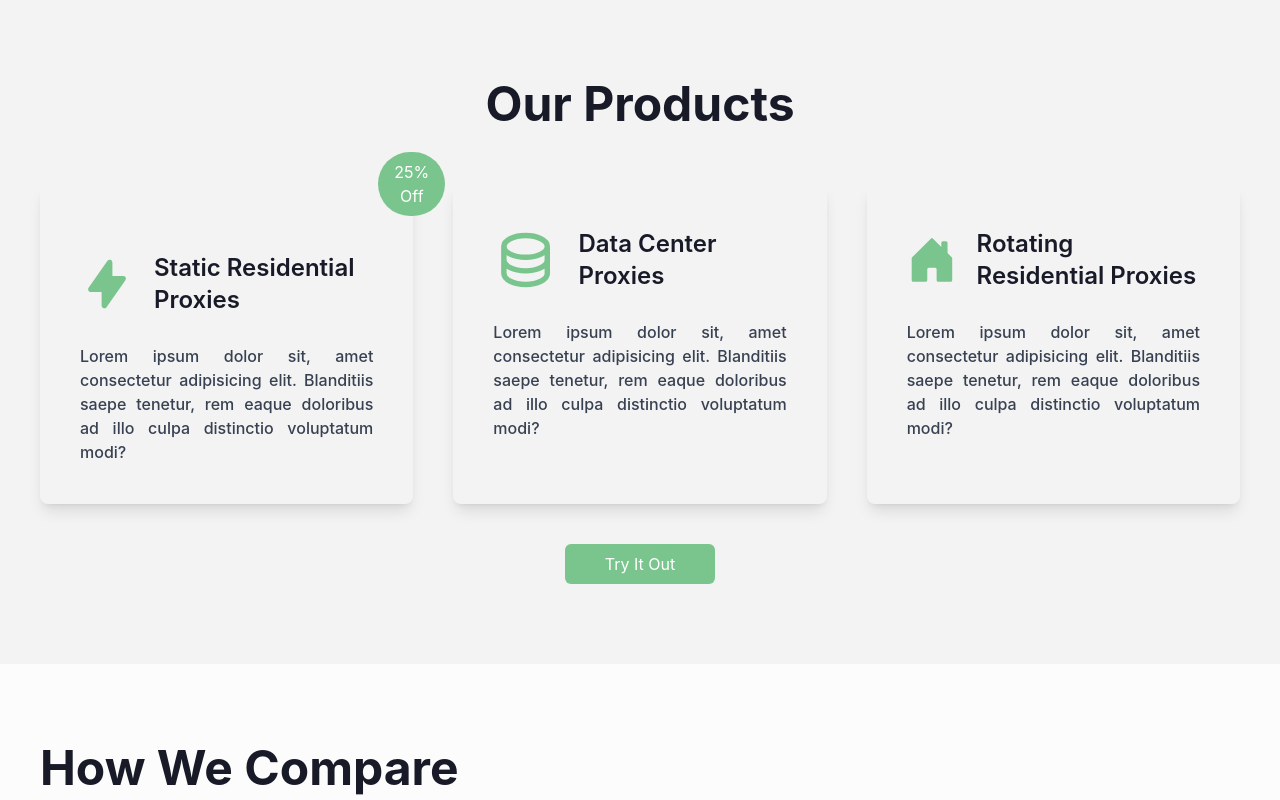
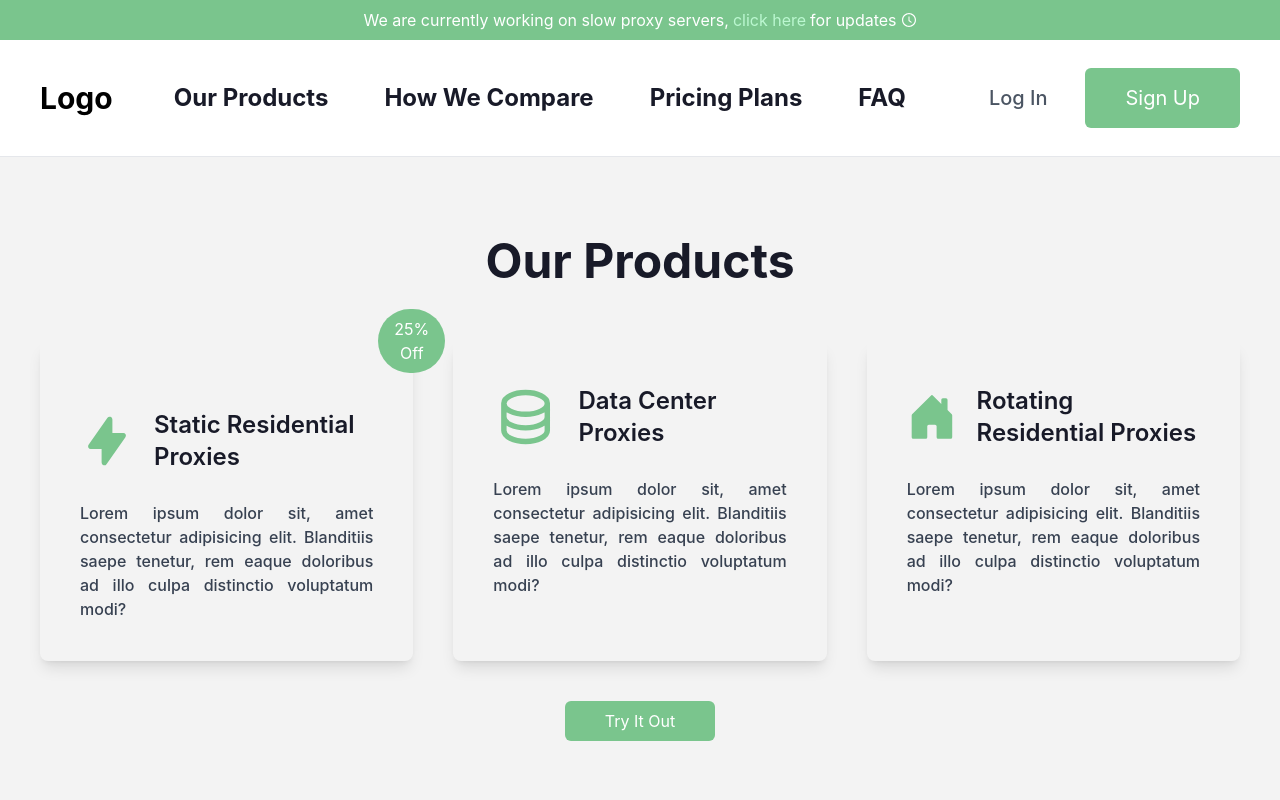
Before and after one commit to Mohammad-Hidayat-Ullah-Reza/proxy-service-test, a React (Vite) app: page / in a window 1280 px wide. Shown: the top 800 px of the page. Built offline with nearby package versions, Linux system fonts and the light colour scheme.

Commit message:
navbar added

```diff
--- /dev/null
+++ b/src/components/Navbar.jsx
@@ -0,0 +1,92 @@
+import React, { useState } from "react";
+import Button from "./Button";
+import { HiMenu } from "react-icons/hi";
+import { RxCross2 } from "react-icons/rx";
+import { AiOutlineClockCircle } from "react-icons/ai";
+
+function Navbar() {
+  const [open, setOpen] = useState(false);
+
+  return (
+    <>
+      <div>
+        <p className="bg-productPrimary text-xs p-2 md:text-base text-center text-white flex items-center justify-center">
+          We are currently working on slow proxy servers,{" "}
+          <a href="#" className="mx-1 text-green-200">
+            click here
+          </a>{" "}
+          for updates
+          <AiOutlineClockCircle className="ml-1" />
+        </p>
+      </div>
+      <nav className="md:sticky top-0 bg-white z-10 border-b">
+        <div className="container px-10 flex items-center justify-between">
+          {/* logo */}
+          <div className="font-bold text-2xl xl:text-3xl py-4 sm:py-7 lg:py-10">
+            <a href="#">Logo</a>
+          </div>
+          {/* links */}
+          <div className="hidden font-bold text-secondary lg:text-lg xl:text-2xl py-10 capitalize lg:flex items-center lg:gap-7 xl:gap-14">
+            <a href="#" className="hover:opacity-80">
+              our products
+            </a>
+            <a href="#" className="hover:opacity-80">
+              how we compare
+            </a>
+            <a href="#" className="hover:opacity-80">
+              pricing plans
+            </a>
+            <a href="#" className="hover:opacity-80">
+              FAQ
+            </a>
+          </div>
+          {/* mobile menu */}
+          <div
+            className={` ${
+              !open && "hidden"
+            } absolute top-0 left-0 text-secondary font-semibold bg-white h-screen p-5 flex flex-col capitalize gap-7`}
+          >
+            <div className="w-full">
+              <RxCross2
+                className="text-3xl ml-auto mr-0"
+                onClick={() => setOpen(false)}
+              />
+            </div>
+            <a href="#" className="hover:opacity-80">
+              our products
+            </a>
+            <a href="#" className="hover:opacity-80">
+              how we compare
+            </a>
+            <a href="#" className="hover:opacity-80">
+              pricing plans
+            </a>
+            <a href="#" className="hover:opacity-80">
+              FAQ
+            </a>
+          </div>
+          {/* log in, sign up and log out button */}
+          <div className="flex items-center">
+            <button
+              className={`hidden sm:block border-2 border-transparent hover:border-productPrimary xl:text-xl py-4 px-5 xl:px-100 rounded-md text-gray-600 hover:text-secondary font-medium capitalize mr-4`}
+            >
+              log in
+            </button>
+            <button
+              className={`hidden sm:block bg-productPrimary xl:text-xl py-4 px-5 xl:px-10 rounded-md text-white capitalize hover:opacity-90`}
+            >
+              sign up
+            </button>
+            {/* hamburger menu */}
+            <HiMenu
+              className="text-4xl text-secondary ml-4 lg:hidden"
+              onClick={() => setOpen((p) => !p)}
+            />
+          </div>
+        </div>
+      </nav>
+    </>
+  );
+}
+
+export default Navbar;
--- a/src/index.css
+++ b/src/index.css
@@ -59,7 +59,7 @@ body {
 .accordion-desc {
   display: grid;
   grid-template-rows: 0fr;
-  transition: grid-template-rows 500ms;
+  transition: grid-template-rows 250ms;
 }
 
 .accordion-desc > p {
--- a/src/layout/Main/Main.jsx
+++ b/src/layout/Main/Main.jsx
@@ -1,11 +1,12 @@
 import React from "react";
-import Home from "../../pages/Main/Home";
 import { Outlet } from "react-router-dom";
 import Footer from "../../components/Footer";
+import Navbar from "../../components/Navbar";
 
 function Main() {
   return (
     <div>
+      <Navbar />
       <Outlet />
       <Footer />
     </div>
```
